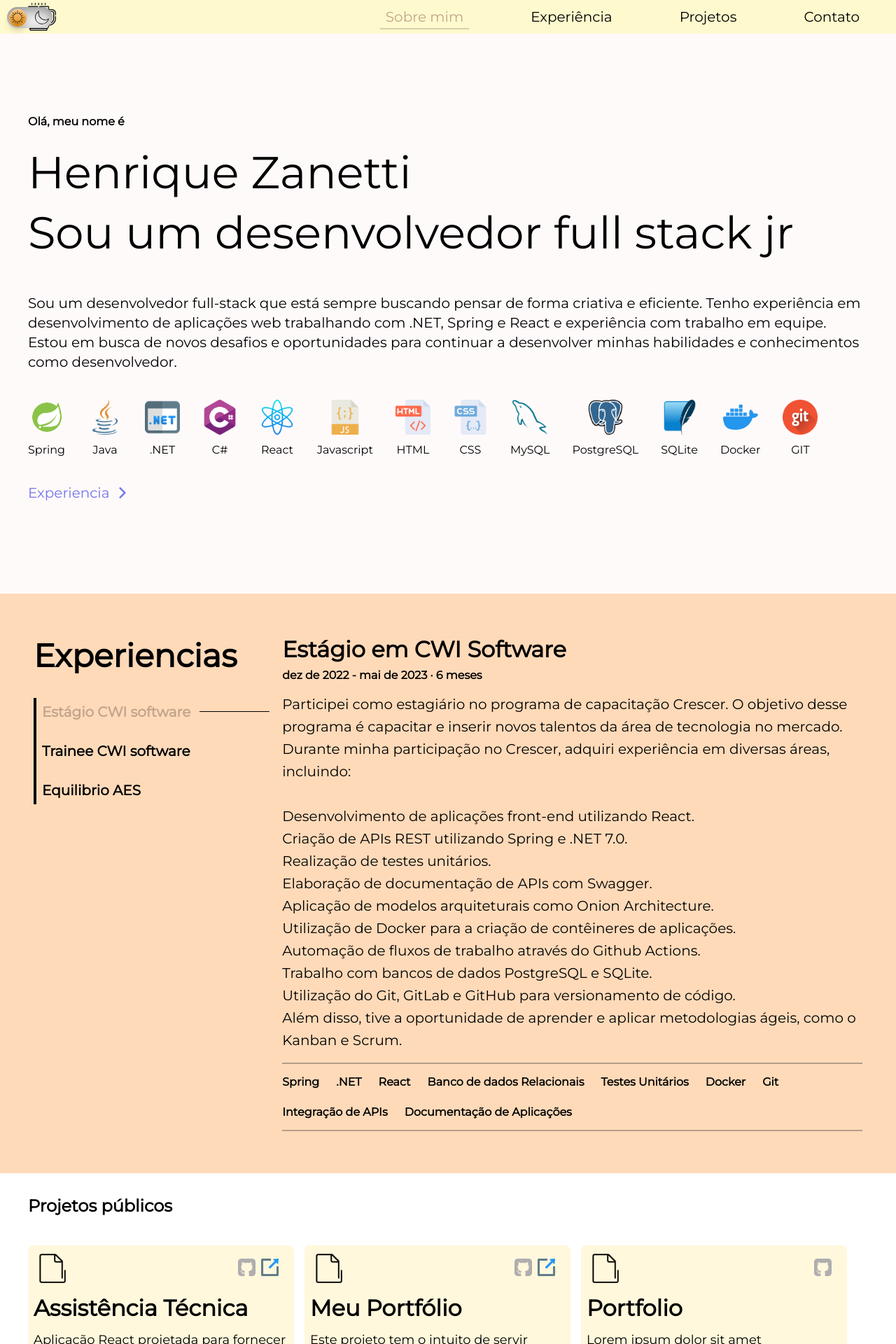
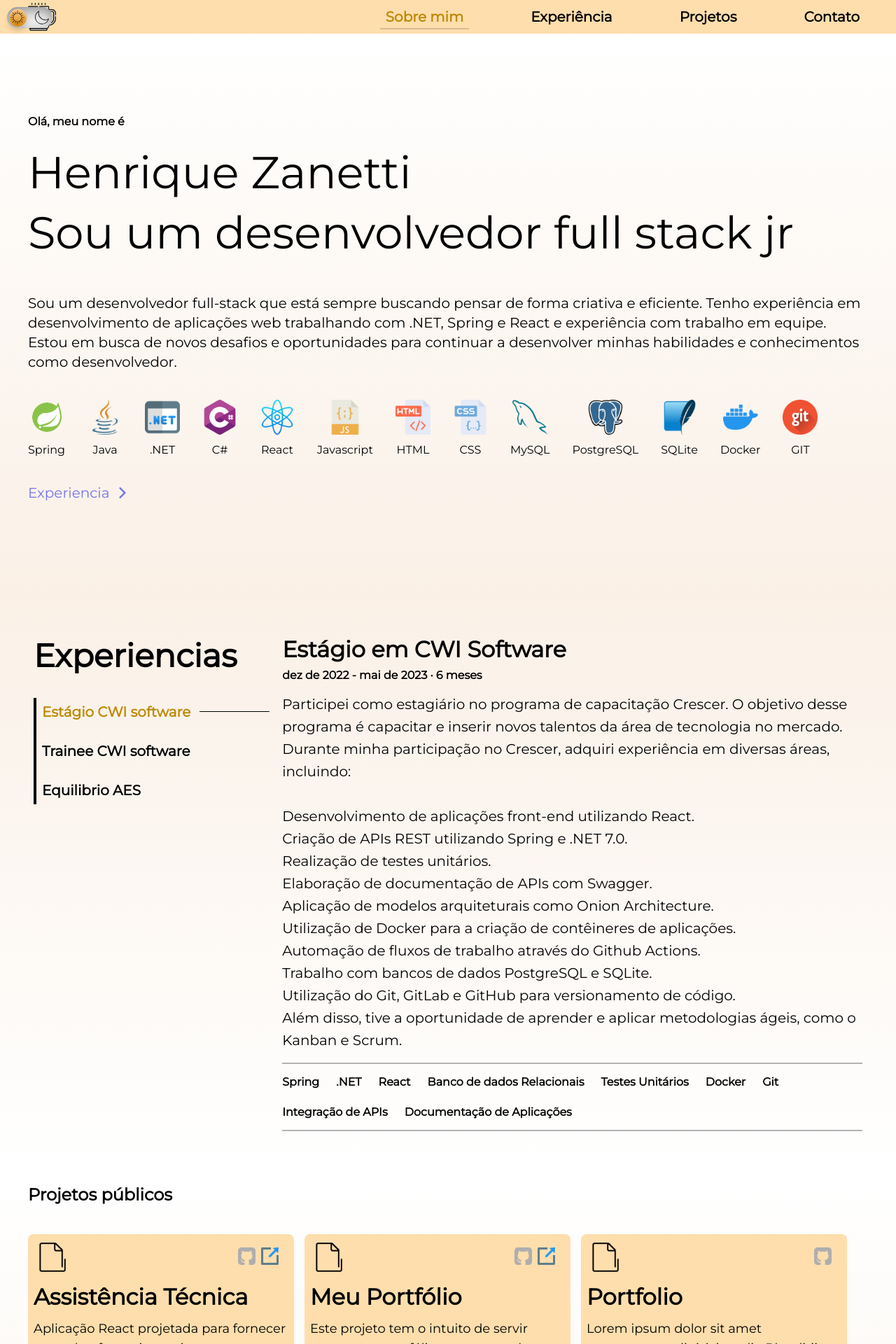
Before and after one commit to kzanetty/portfolio, a React (Vite) app: page / in a window 1280 px wide. Shown: the top 1920 px of the page at 70% size. Built offline with nearby package versions, Linux system fonts and the light colour scheme.

Commit message:
modificando background-color

```diff
--- a/src/App.css
+++ b/src/App.css
@@ -1,5 +1,4 @@
 @import url("https://fonts.googleapis.com/css2?family=Montserrat&family=Poppins&display=swap");
-
 * {
   box-sizing: border-box;
   padding: 0;
@@ -10,27 +9,35 @@
 }
 
 :root {
-  --body_background: #fffafa;
-  --body_background_secondary: #ffdab9;
+  --body_background_color-first: rgb(250, 240, 230);
+  --body_background_gradient-first: linear-gradient(
+    0deg,
+    rgba(250, 240, 230, 1) 0%,
+    rgba(255, 255, 255, 1) 100%
+  );
+  --body_background_color-second: rgb(255, 255, 255);
+  --body_background_gradient-second: linear-gradient(
+    0deg,
+    rgba(255, 255, 255, 1) 0%,
+    rgba(250, 240, 230, 1) 100%
+  );
   --body_color: #000;
-  --body_background_navbar: #fffacd;
+  --body_background_navbar: #ffdead;
   --body_hover_navbar: #ffffff81;
-  --body_active-color: #c2a48b;
-  --body_card_project: #fff8dc;
+  --body_active-color: #bd8905;
+  --body_card_project: #ffdead;
+  --body_active_navbar-color: #bd8905;
   --body_font_color_transparent: #0000006c;
+  --body_footer-color: #bd8905;
   --height-nav-bar: 48px;
-  /* cor link */
+  /* -- */
   --color-text-link: #7575eb;
-
-  /* Tamanho das palavras */
   --size-title-large: 64px;
   --size-title-medium: 52px;
   --size-title-small: 46px;
   --size-title-tiny: 40px;
-
   --size-caption-large: 40px;
   --size-caption-small: 16px;
-
   --size-text-large: 32px;
   --size-text-big: 24px;
   --size-text-medium: 20px;
@@ -38,51 +45,53 @@
   --size-text-small: 16px;
   --size-text-tiny: 14px;
   --size-text-too-tiny: 8px;
-
   --size-text-line-height-large: 32px;
   --size-text-line-height-medium: 28px;
   --size-text-line-height-small: 24px;
 }
 
 [data-theme="dark"] {
-  --body_background: #242424;
-  --body_background_secondary: #000000;
   --body_color: #fff;
-  --body_background_navbar: #807d7d;
+  --body_background_navbar: #bd8905;
   --body_hover_navbar: #504e4e79;
-  --body_active-color: #e6bc05;
-  --body_card_project: #494741;
+  --body_active-color: #bd8905;
+  --body_active_navbar-color: #050400;
+  --body_card_project: #bd8905;
   --body_font_color_transparent: #ffffff6b;
+  --body_background_color-first: rgb(0, 0, 0);
+  --body_background_gradient-first: linear-gradient(
+    0deg,
+    rgba(0, 0, 0, 1) 0%,
+    rgba(131, 131, 131, 1) 100%
+  );
+  --body_background_color-second: rgb(131, 131, 131);
+  --body_background_gradient-second: linear-gradient(
+    0deg,
+    rgba(131, 131, 131, 1) 0%,
+    rgba(0, 0, 0, 1) 100%
+  );
 }
 
 .app {
-  background-color: var(--body_background);
   height: 100vh;
   transition: all 0.8s ease-in-out;
 }
 
-/* Common Screens */
-.screen {
-  min-height: calc(100vh - var(--height-nav-bar));
-  height: 100vh;
+.background-color-first {
+  background-color: var(--body_background_color-first);
+  background: var(--body_background_gradient-first);
+  transition: background-color 0.8s ease;
 }
 
-.conteudos-screens {
-  height: 100%;
-  display: flex;
-  flex-direction: column;
-  color: var(--body_color);
-}
-
-.screen-secondary {
-  background-color: var(--body_background_secondary);
+.background-color-second {
+  background-color: var(--body_background_color-second);
+  background: var(--body_background_gradient-second);
+  transition: background-color 0.8s ease;
 }
 
 .color-text {
   color: var(--body_color);
 }
-
-/* Commons Components */
 
 .default-width-for-icons {
   width: 50px;
@@ -97,8 +106,6 @@
   transform: scale(1.3);
 }
 
-/* Components pequenos */
-
 .open-curriculo {
   display: flex;
   flex-direction: column;
--- a/src/ui/components/navbar/navbar.component.css
+++ b/src/ui/components/navbar/navbar.component.css
@@ -39,10 +39,11 @@
   font-size: 20px;
   padding: 4px 8px;
   transition: all 1.8s ease;
+  font-weight: bold;
 }
 
 .active {
-  color: var(--body_active-color);
+  color: var(--body_active_navbar-color);
   border-bottom: 2px solid rgba(53, 52, 52, 0.205);
 }
 
--- a/src/ui/screens/about-me/about-me.screen.jsx
+++ b/src/ui/screens/about-me/about-me.screen.jsx
@@ -23,7 +23,7 @@ export function AboutMeScreen() {
     getHeightNavBar();
   }, []);
   return (
-    <div id="/" className="about-me">
+    <div id="/" className="about-me background-color-first">
       <ContainerComponent fullHeight={true}>
         <div className="content-about-me">
           <h3 className="caption-about-me">Olá, meu nome é </h3>
--- a/src/ui/screens/contact/contact.screen.css
+++ b/src/ui/screens/contact/contact.screen.css
@@ -1,5 +1,6 @@
 .contact-screen-content {
-  height: 100%;
+  min-height: calc(100vh - var(--height-nav-bar));
+  height: 100vh;
   position: relative;
   color: var(--body_color);
 }
--- a/src/ui/screens/contact/contact.screen.jsx
+++ b/src/ui/screens/contact/contact.screen.jsx
@@ -46,7 +46,7 @@ export function ContactScreen() {
   }
 
   return (
-    <div id="contact" className="screen screen-secondary contact">
+    <div id="contact" className="contact background-color-second">
       <ContainerComponent fullHeight={true}>
         <div className="contact-screen-content">
           <div className="contact-screen-contacts">
--- a/src/ui/screens/experience/experience.screen.jsx
+++ b/src/ui/screens/experience/experience.screen.jsx
@@ -61,7 +61,7 @@ export function ExperienceScreen() {
   }, [showFirstExperience, selectedClassName]);
 
   return (
-    <div id="experience" className="screen-secondary experience">
+    <div id="experience" className="experience background-color-second">
       <ContainerComponent fullHeight={true}>
         <div className="content-experience">
           <div className="content-experience-titulos">
--- a/src/ui/screens/project/project.screen.css
+++ b/src/ui/screens/project/project.screen.css
@@ -3,8 +3,10 @@
 }
 
 .screen-contents-projects > h1 {
-  margin: 32px 0;
+  margin-bottom: 32px;
+  padding-top: 16px;
   font-size: var(--size-text-big);
+  color: var(--body_color);
 }
 
 .contents-projects {
--- a/src/ui/screens/project/project.screen.jsx
+++ b/src/ui/screens/project/project.screen.jsx
@@ -4,7 +4,7 @@ import projects from "../../../constant/projects";
 
 export function ProjectScreen() {
   return (
-    <div id="project" className="project">
+    <div id="project" className="project background-color-first">
       <ContainerComponent fullHeight={true}>
         <div className="screen-contents-projects">
           <h1>Projetos públicos</h1>
```
